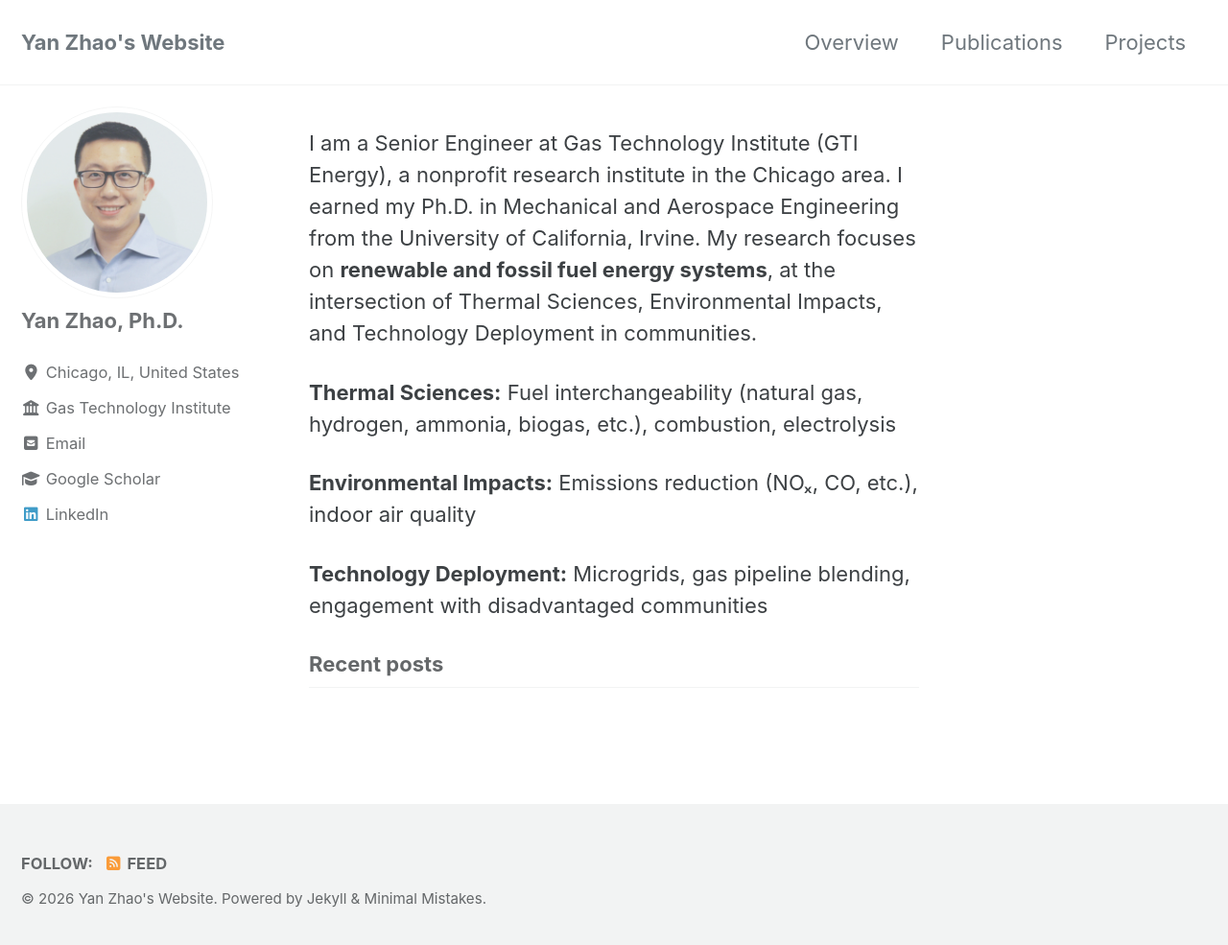
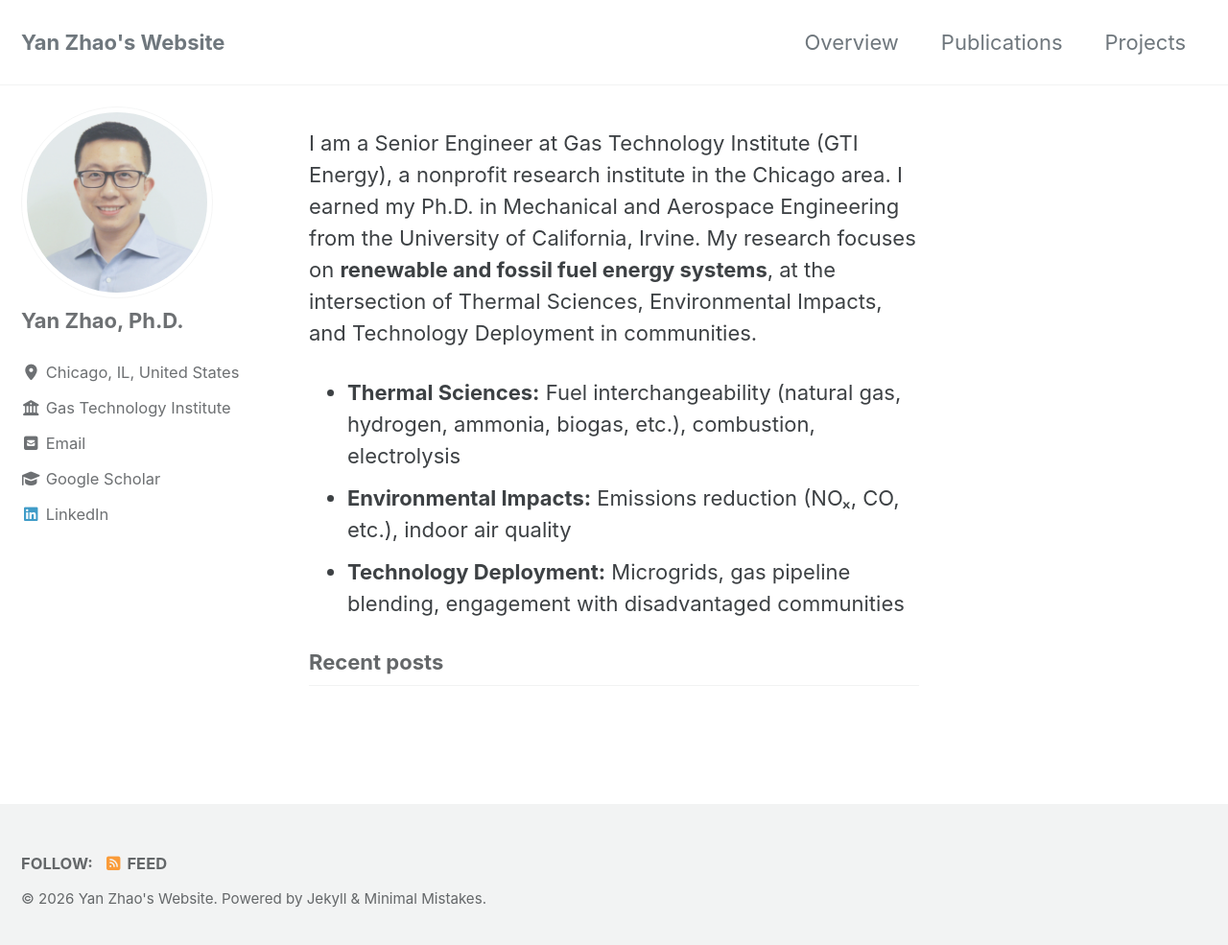
Before and after one commit to yanzhaoenergy/yanzhaoenergy.github.io, a Jekyll site: the page built from index.html, in a window 1280 px wide and 993 px high. Shown: the top 985 px of the window at 96% size. Built offline with Jekyll 4.4.1, drawn with Linux system fonts in a browser that asks for light colours; cached includes are drawn as plain includes; the list of posts is cut into pages by our own code.

Commit message:
Update index.html

```diff
--- a/index.html
+++ b/index.html
@@ -7,12 +7,13 @@
 I earned my Ph.D. in Mechanical and Aerospace Engineering from the University of California, Irvine.
 My research focuses on <strong>renewable and fossil fuel energy systems</strong>, at the intersection of Thermal Sciences,
 Environmental Impacts, and Technology Deployment in communities. </p>
+<ul>
+<li><strong>Thermal Sciences:</strong>
+Fuel interchangeability (natural gas, hydrogen, ammonia, biogas, etc.), combustion, electrolysis </li>
 
-<p><strong>Thermal Sciences:</strong>
-Fuel interchangeability (natural gas, hydrogen, ammonia, biogas, etc.), combustion, electrolysis </p>
+<li><strong>Environmental Impacts:</strong>
+Emissions reduction (NOₓ, CO, etc.), indoor air quality</li>
 
-<p><strong>Environmental Impacts:</strong>
-Emissions reduction (NOₓ, CO, etc.), indoor air quality</p>
-
-<p><strong>Technology Deployment:</strong>
-Microgrids, gas pipeline blending, engagement with disadvantaged communities</p>
+<li><strong>Technology Deployment:</strong>
+Microgrids, gas pipeline blending, engagement with disadvantaged communities</li>
+</ul>
```
